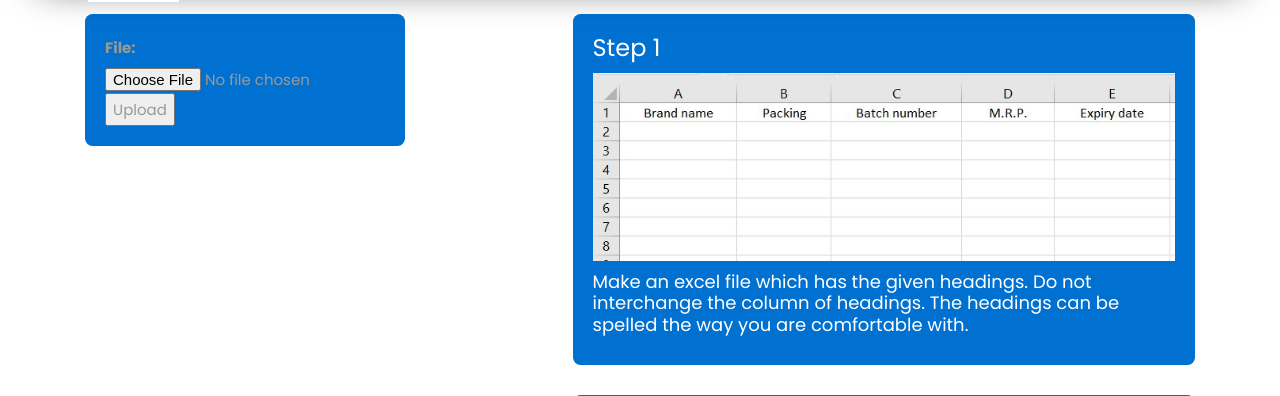
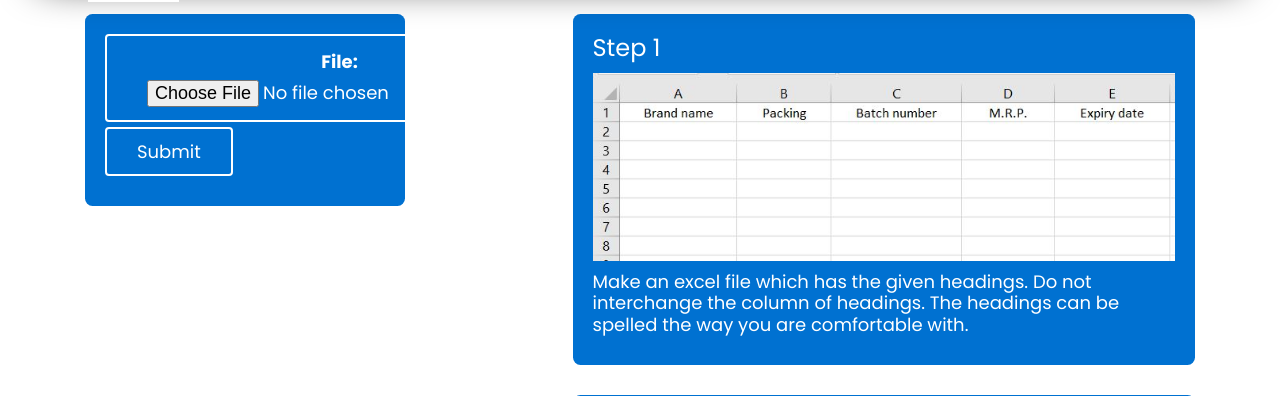
Before and after one commit to walkeknow/medicine, a Django app: page /upload-excel in a window 1280 px wide. Shown: the part 141-537 px from the top of the page. Run offline with Django 3.2, Linux system fonts and the light colour scheme; a user stored in the database is signed in; some libraries are stand-ins or nearby versions.

Commit message:
Change upload file buttons

```diff
--- a/medicine/authenticator/templates/lifecare/upload-excel.html
+++ b/medicine/authenticator/templates/lifecare/upload-excel.html
@@ -77,8 +77,13 @@
          <div class="col-xs-12 col-md-4 col-lg-5">
             <div class="pane" id="excel-container">
                 <form action="{% url 'upload-excel'%}" method="POST" enctype="multipart/form-data">
-                    {% csrf_token %} {{form}}
-                    <input type="submit" value="Upload" />
+{#                    <input type="submit" value="Upload" />#}
+                    {% csrf_token %}
+                    <div class="btn btn-light" type="submit">{{form}}</div>
+                    <br>
+                    {% csrf_token %}
+                    <button class="btn btn-light upload">Submit</button>
+
                 </form>
 {#               <form class="excel-file text-center" id="prim_form" method="post" enctype="multipart/form-data">#}
 {#                  <h1 style="margin-top: 10px; padding-bottom: 0px;">DRAG AND DROP TO UPLOAD</h1>#}
@@ -92,7 +97,8 @@
 {#                     <div id="gallery"></div>#}
 {#                     <hr class="hr">#}
 {#                      {% csrf_token %}#}
-{#                      <button class="btn btn-light upload" onclick="send_post()">Submit</button>#}
+{#                        {% csrf_token %}#}
+{#                      <button class="btn btn-light upload">Submit</button>#}
 {#                  </div>#}
 {#               </form>#}
             </div>
```
Also changed, not shown: medicine/db.sqlite3, 1 other file.
